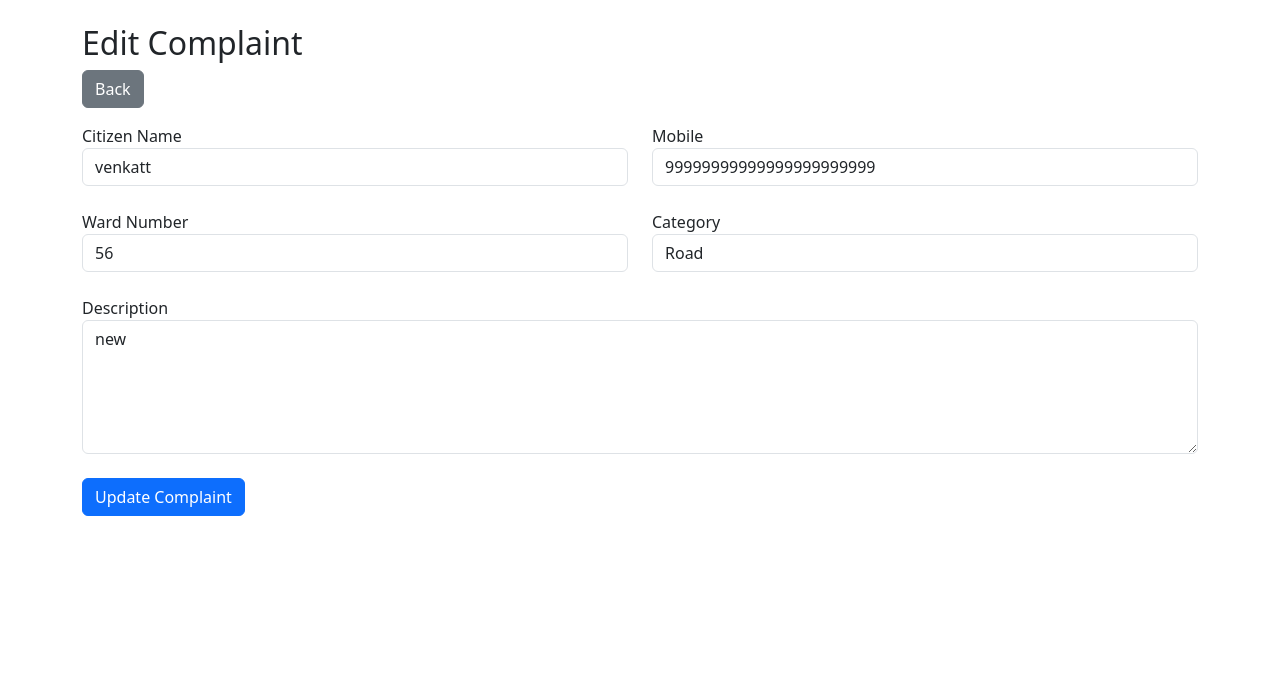
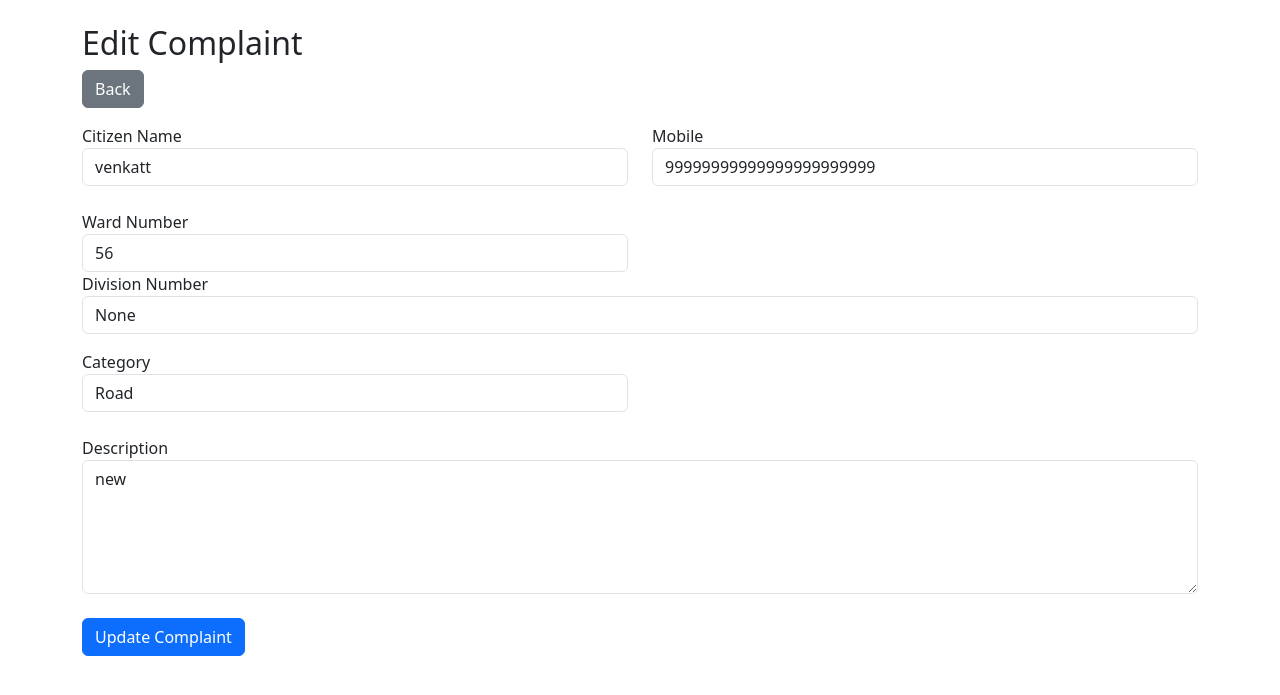
Before and after one commit to salemdtpubliccomplaints-afk/publicgriveance, a Flask app: page /edit/1 in a window 1280 px wide. Shown: the top 695 px of the page. Run offline with Flask 3, Linux system fonts and the light colour scheme; data comes from the database, SQL or seed files in the repository; both versions use the stored data as it was after the commit.

Commit message:
added division column for testing

```diff
--- a/Publicgriveance/app.py
+++ b/Publicgriveance/app.py
@@ -276,6 +276,7 @@ def save():
     citizen_name = request.form["citizen_name"]
     mobile = request.form["mobile"]
     ward_no = request.form["ward_no"]
+    division_no = request.form["division_no"]
     category = request.form["category"]
     description = request.form["description"]
 
@@ -289,17 +290,19 @@ def save():
             citizen_name,
             mobile,
             ward_no,
+            division_no,
             category,
             description,
             status
         )
-        VALUES(?,?,?,?,?,?,?)
+        VALUES(?,?,?,?,?,?,?,?)
         """,
         (
             complaint_no,
             citizen_name,
             mobile,
             ward_no,
+            division_no,
             category,
             description,
             "Open"
@@ -353,6 +356,7 @@ def update(id):
         SET citizen_name=?,
             mobile=?,
             ward_no=?,
+            division_no=?,
             category=?,
             description=?
         WHERE id=?
@@ -361,6 +365,7 @@ def update(id):
             request.form['citizen_name'],
             request.form['mobile'],
             request.form['ward_no'],
+            request.form['division_no'],
             request.form['category'],
             request.form['description'],
             id
--- a/Publicgriveance/templates/complaints.html
+++ b/Publicgriveance/templates/complaints.html
@@ -61,6 +61,7 @@ Search
 <th>Name</th>
 <th>Mobile</th>
 <th>Ward</th>
+<th>Division No</th>
 <th>Category</th>
 <th>Status</th>
 <th>Action</th>
@@ -75,6 +76,7 @@ Search
 <td>{{row.citizen_name}}</td>
 <td>{{row.mobile}}</td>
 <td>{{row.ward_no}}</td>
+<td>{{ row['division_no'] }}</td>
 <td>{{row.category}}</td>
 <td>{{row.status}}</td>
 
--- a/Publicgriveance/templates/edit_complaint.html
+++ b/Publicgriveance/templates/edit_complaint.html
@@ -66,6 +66,15 @@ class="form-control"
 value="{{row.ward_no}}">
 
 </div>
+<div class="mb-3">
+    <label>Division Number</label>
+
+    <input
+        type="text"
+        name="division_no"
+        value="{{ row['division_no'] }}"
+        class="form-control">
+</div>
 
 <div class="col-md-6">
 
```
Also changed, not shown: Publicgriveance/templates/add_complaint.html (+8 -0 lines), Publicgriveance/update_division.py (added, +19 -0 lines), Publicgriveance/grievance.db.
